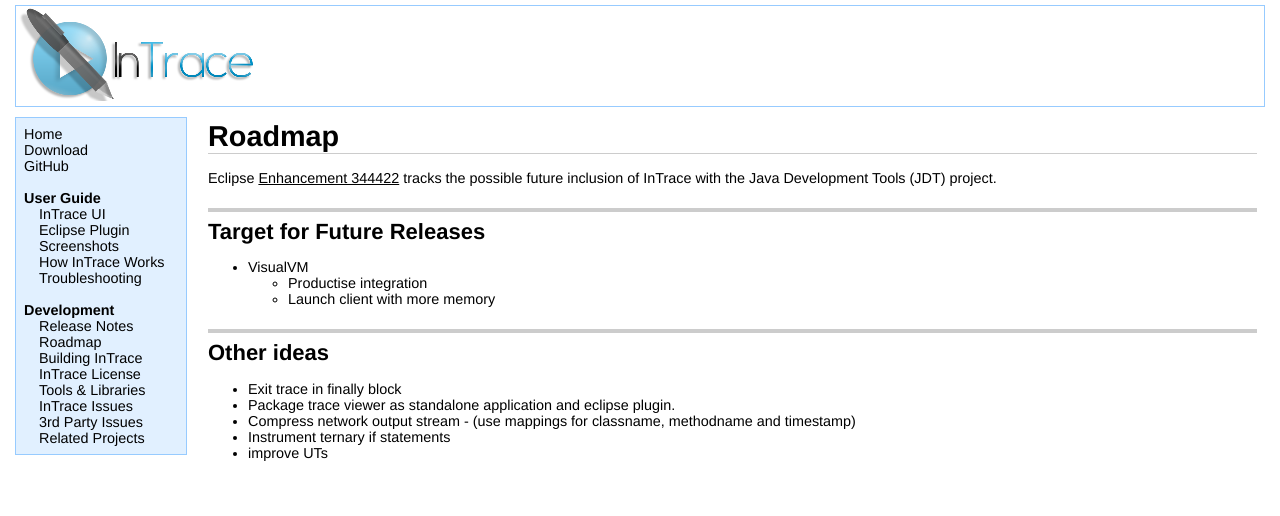
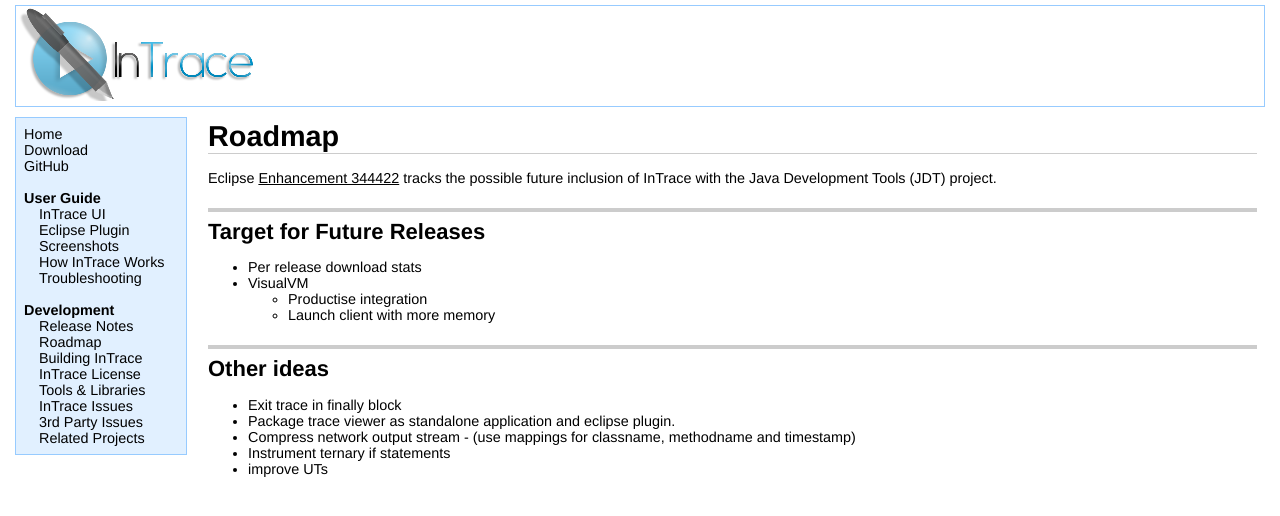
Before and after one commit to mchr3k/org.intrace, a Jekyll site: the page built from roadmap.html, in a window 1280 px wide. Shown: the top 516 px of the page. Built offline with Jekyll 4.4.1, drawn with Linux system fonts in a browser that asks for light colours.

Commit message:
Add plans for download stats

```diff
--- a/roadmap.html
+++ b/roadmap.html
@@ -8,6 +8,7 @@ title: InTrace - Roadmap
 
 <h2>Target for Future Releases</h2>
 <ul>
+<li>Per release download stats
 <li>VisualVM
 <ul>
   <li>Productise integration</li>
```
